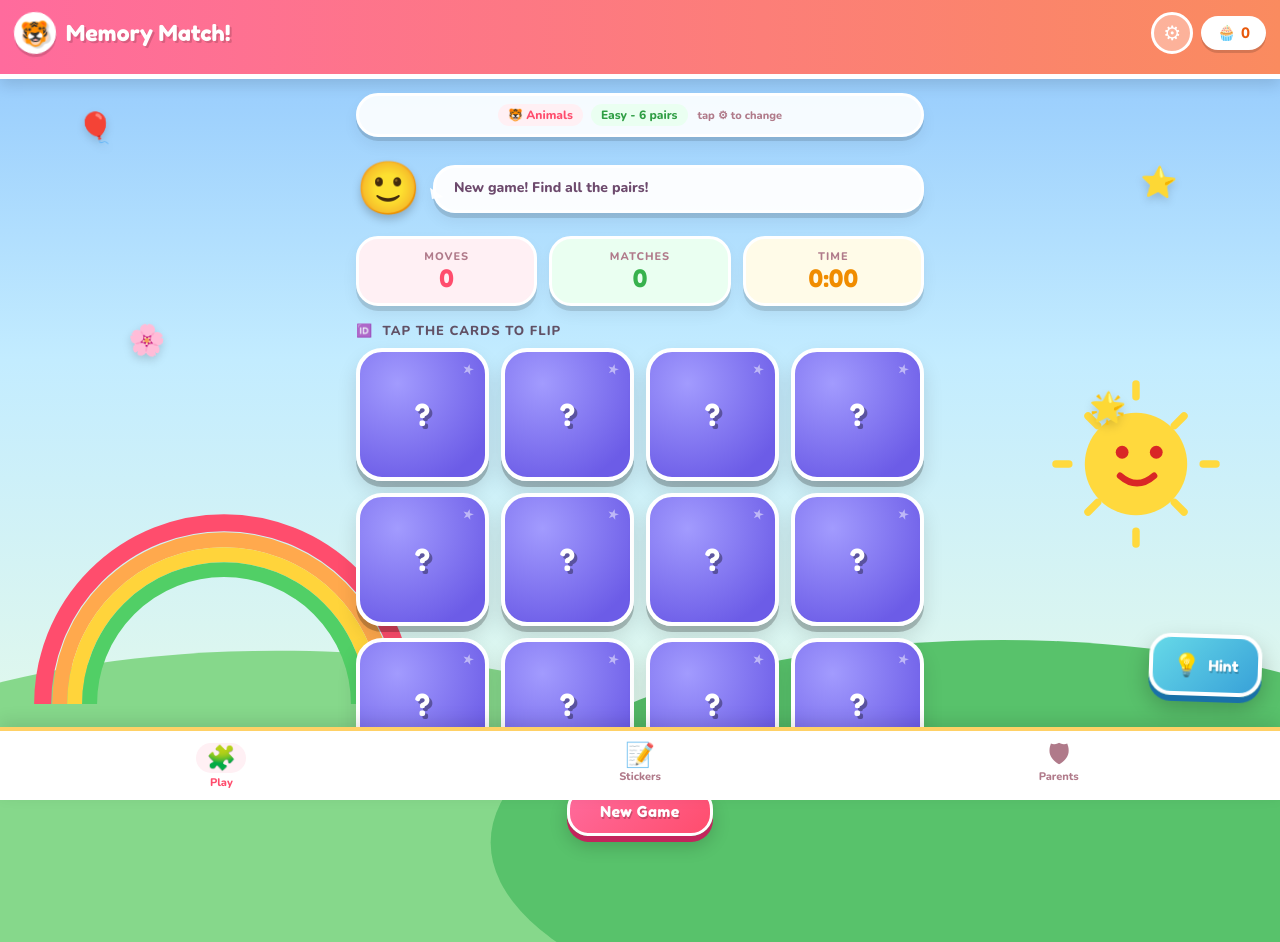
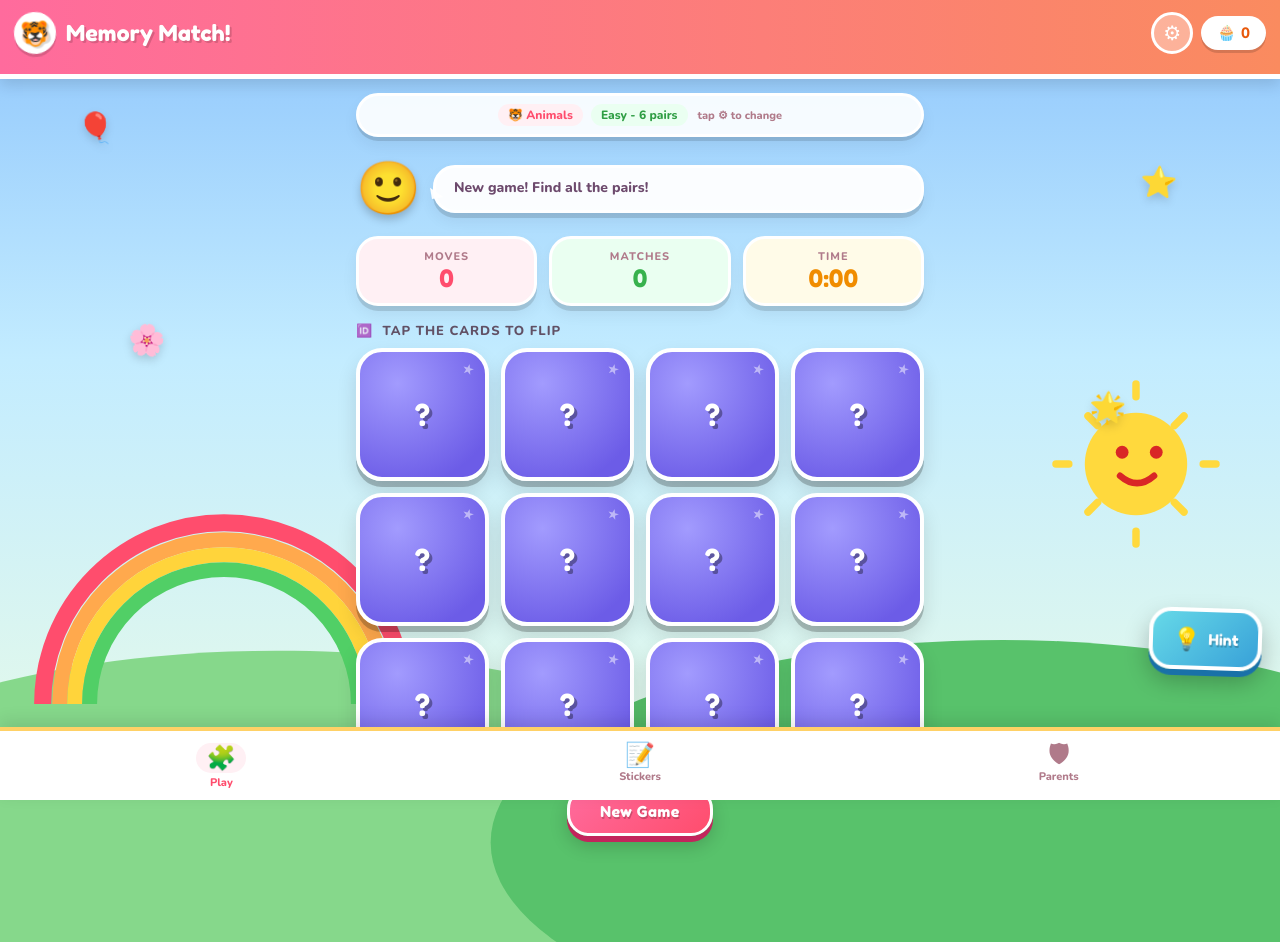
Before and after one commit to srmore975/memory-match-app, a plain HTML site: page memory-game.html in a window 1280 px wide. Drawn offline with nearby package versions, Linux system fonts and the light colour scheme.

Commit message:
Raise hint FAB slightly on screen

```diff
--- a/memory-game.html
+++ b/memory-game.html
@@ -256,7 +256,7 @@
 
     /* ===== FAB ===== */
     .fab {
-      position: fixed; right: 18px; bottom: calc(104px + env(safe-area-inset-bottom, 0px));
+      position: fixed; right: 18px; bottom: calc(130px + env(safe-area-inset-bottom, 0px));
       z-index: 50; display: flex; align-items: center; gap: 8px;
       background: linear-gradient(135deg, #66d9e8, #38a1d8); color: #fff;
       border: 4px solid #fff; border-radius: 22px; padding: 14px 20px; cursor: pointer;
```
